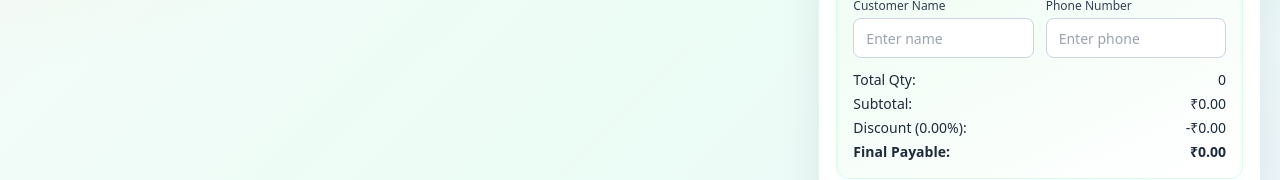
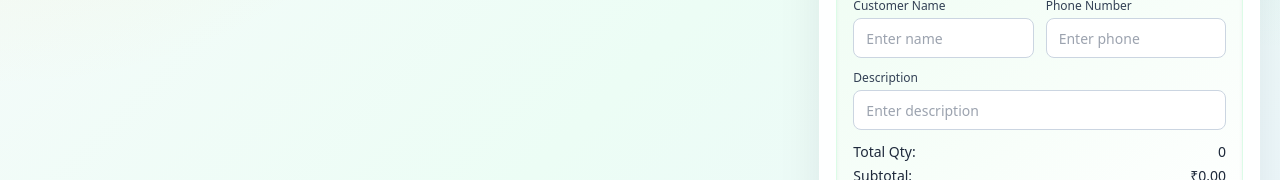
Before and after one commit to ShrijanTripathi/Billing-App, a Next.js app: page / in a window 1280 px wide. Shown: the part 462-642 px from the top of the page. Built offline with nearby package versions, Linux system fonts and the light colour scheme; no server answers.

Commit message:
feat: Add customer description input and integrate into billing and receipt components

```diff
--- a/app/page.js
+++ b/app/page.js
@@ -95,6 +95,7 @@ export default function Home() {
   const [selectedBusinessId, setSelectedBusinessId] = useState(DEFAULT_BUSINESS_ID);
   const [printGstNo, setPrintGstNo] = useState(false);
 
+  const [customerDescription, setCustomerDescription] = useState("");
   const [customerName, setCustomerName] = useState("");
   const [customerPhone, setCustomerPhone] = useState("");
   const [customerPhoneError, setCustomerPhoneError] = useState("");
@@ -156,6 +157,7 @@ export default function Home() {
       setOrderType("TAKE_AWAY");
       setCustomerName("");
       setCustomerPhone("");
+      setCustomerDescription("");
       setCustomerPhoneError("");
       setSelectedBusinessId(DEFAULT_BUSINESS_ID);
       setPrintGstNo(false);
@@ -247,6 +249,7 @@ export default function Home() {
     setCustomerName("");
     setCustomerPhone("");
     setCustomerPhoneError("");
+    setCustomerDescription("");
     try {
       localStorage.setItem("balaji_customer_name", "");
       localStorage.setItem("balaji_customer_phone", "");
@@ -337,6 +340,7 @@ export default function Home() {
 
       customerName: String(customerName || "").trim() || "",
       customerPhone: sanitizedCustomerPhone,
+      customerDescription: String(customerDescription || "").trim() || "",
 
       items: cart.map((item) => ({
         itemId: item.itemId || item._id,
@@ -489,6 +493,23 @@ export default function Home() {
                       {customerPhoneError ? (
                         <p className="mt-1 text-xs text-red-600">{customerPhoneError}</p>
                       ) : null}
+                    </div>
+
+                    <div className="flex-1 min-w-[170px]">
+                      <label
+                        className="mb-1 block text-xs font-medium text-slate-700"
+                        htmlFor="customerDescriptionInput"
+                      >
+                        Description
+                      </label>
+                      <input
+                        id="customerDescriptionInput"
+                        type="text"
+                        value={customerDescription}
+                        onChange={(e) => setCustomerDescription(e.target.value)}
+                        className="h-10 w-full rounded-lg border border-slate-300 bg-white px-3 text-sm outline-none transition focus:border-brand-500 focus:ring-2 focus:ring-brand-100"
+                        placeholder="Enter description"
+                      />
                     </div>
                   </div>
 
--- a/components/ThermalReceipt.jsx
+++ b/components/ThermalReceipt.jsx
@@ -48,6 +48,10 @@ function normalizeOrderType(bill) {
 
 function getCustomerName(bill) {
   return bill?.customerName || bill?.customer || bill?.name || "";
+}
+
+function getCustomerDescription(bill) {
+  return bill?.customerDescription || "";
 }
 
 function getCustomerPhone(bill) {
@@ -153,6 +157,7 @@ const ThermalReceipt = forwardRef(function ThermalReceipt(
   );
   const customerName = getCustomerName(bill);
   const customerPhone = getCustomerPhone(bill);
+  const customerDescription = getCustomerDescription(bill);
   const orderType = normalizeOrderType(bill);
   const receiptBusinessName = getReceiptBusinessName(bill, restaurant);
   const receiptGstin = getReceiptGstin(bill, restaurant);
@@ -194,6 +199,7 @@ const ThermalReceipt = forwardRef(function ThermalReceipt(
               <div className="receipt-customer">
                 {customerName ? <div>Name: {customerName}</div> : null}
                 {customerPhone ? <div>Phone: {customerPhone}</div> : null}
+                {customerDescription ? <div>Description: {customerDescription}</div> : null}
               </div>
             ) : null}
             <div className="receipt-order-type">{orderType}</div>
--- a/components/admin/MenuManagementClient.jsx
+++ b/components/admin/MenuManagementClient.jsx
@@ -423,6 +423,33 @@ export default function MenuManagementClient() {
     openEditItemModal(item);
   };
 
+  const toggleCategoryFlag = async (category) => {
+    setError("");
+
+    try {
+      const payload = {
+        name: category.name,
+        sortOrder: Number(category.sortOrder || 0),
+        isActive: !category.isActive,
+      };
+
+      await updateCategoryV2(category.id, payload);
+
+      setCategories((prev) =>
+        prev.map((cat) =>
+          cat.id === category.id
+            ? {
+                ...cat,
+                isActive: !cat.isActive,
+              }
+            : cat,
+        ),
+      );
+    } catch (requestError) {
+      setError(requestError.message || "Unable to update category.");
+    }
+  };
+
   const handleToggleItemAction = (event, item) => {
     event.preventDefault();
     event.stopPropagation();
@@ -465,9 +492,7 @@ const updateAddon = (addonId, key, value) => {
     setItemForm((prev) => ({
       ...prev,
       addons: prev.addons.map((addon) =>
-      addon.id === addonId
-        ? { ...addon, [key]: value }
-        : addon,
+        addon.id === addonId ? { ...addon, [key]: value } : addon,
       ),
     }));
   };
@@ -740,19 +765,7 @@ const updateAddon = (addonId, key, value) => {
                 </button>
                 <button
                   type="button"
-                  onClick={() =>
-                    updateCategoryV2(category.id, {
-                      name: category.name,
-                      sortOrder: Number(category.sortOrder || 0),
-                      isActive: category.isActive === false,
-                    })
-                      .then(() => loadCategories())
-                      .catch((requestError) =>
-                        setError(
-                          requestError.message || "Unable to update category.",
-                        ),
-                      )
-                  }
+                  onClick={() => toggleCategoryFlag(category)}
                   className="rounded border border-emerald-300 px-2 py-1 text-xs text-emerald-700"
                 >
                   Toggle Active
```
Lines whose indentation alone changed are shown as unchanged.
